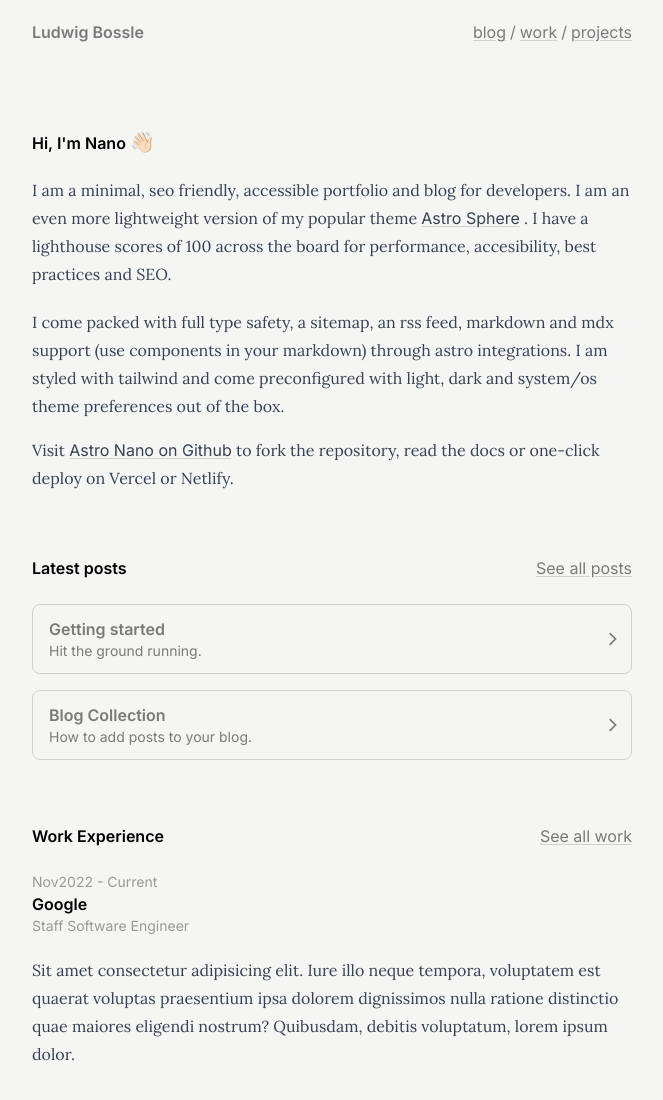
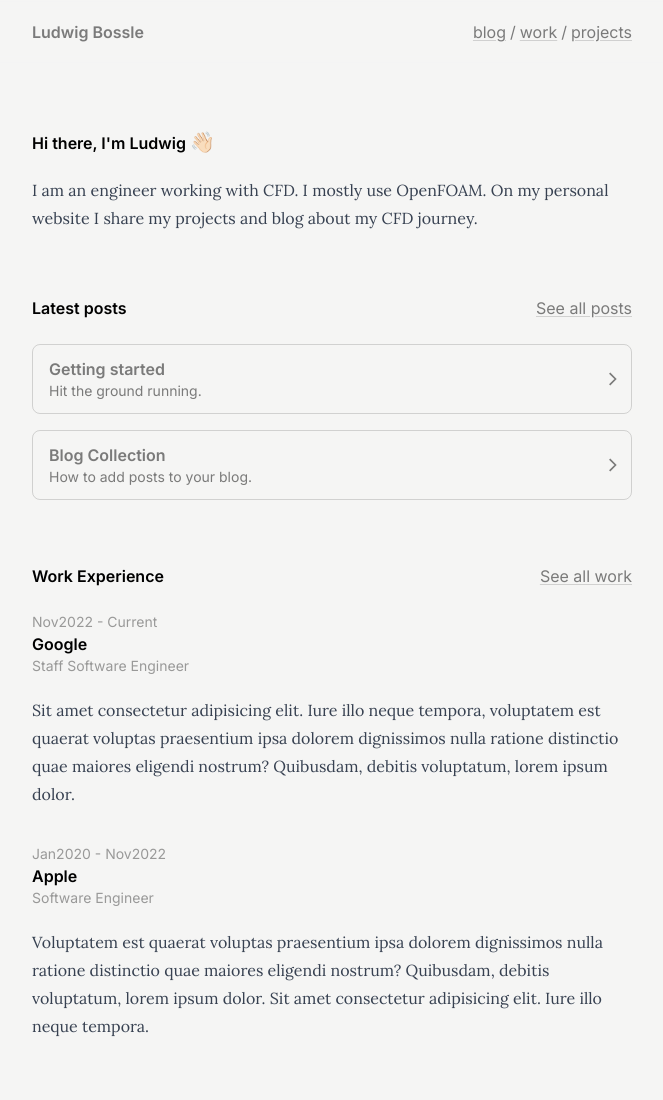
Before and after one commit to markhorn-dev/astro-nano, an Astro site: page / in a window 1280 px wide. Shown: the top 1100 px of the page, without its empty margins (308-971 px from the left). Built offline with nearby package versions, Linux system fonts and the light colour scheme; Astro itself is replaced by a stand-in of ours; a web font is replaced by a local one.

Commit message:
Update index.astro

```diff
--- a/src/pages/index.astro
+++ b/src/pages/index.astro
@@ -33,32 +33,14 @@
 <PageLayout title={HOME.TITLE} description={HOME.DESCRIPTION}>
   <Container>
     <h4 class="animate font-semibold text-black dark:text-white">
-      Hi, I'm Nano <span class="text-xl">👋🏻</span>
+      Hi there, I'm Ludwig <span class="text-xl">👋🏻</span>
     </h4>
     <div class="space-y-16">
       <section>
         <article class="space-y-4">
           <p class="animate">
-            I am a minimal, seo friendly, accessible portfolio and blog for developers.
-            I am an even more lightweight version of my popular theme
-            <Link href="https://github.com/markhorn-dev/astro-sphere" aria-label="Astro Sphere on Github" external>
-              Astro Sphere
-            </Link>.
-            I have a lighthouse scores of 100 across the board for performance,
-            accesibility, best practices and SEO.
-          </p>
-          <p class="animate">
-            I come packed with full type safety, a sitemap, an rss feed, markdown
-            and mdx support (use components in your markdown) through astro integrations.
-            I am styled with tailwind and come preconfigured with light, dark and
-            system/os theme preferences out of the box.
-          </p>
-          <p class="animate">
-            Visit
-            <Link href="https://github.com/markhorn-dev/astro-nano" aria-label="Astro Nano on Github" external>
-              Astro Nano on Github
-            </Link>
-            to fork the repository, read the docs or one-click deploy on Vercel or Netlify.
+            I am an engineer working with CFD. I mostly use OpenFOAM.
+            On my personal website I share my projects and blog about my CFD journey.
           </p>
         </article>
       </section>
```
